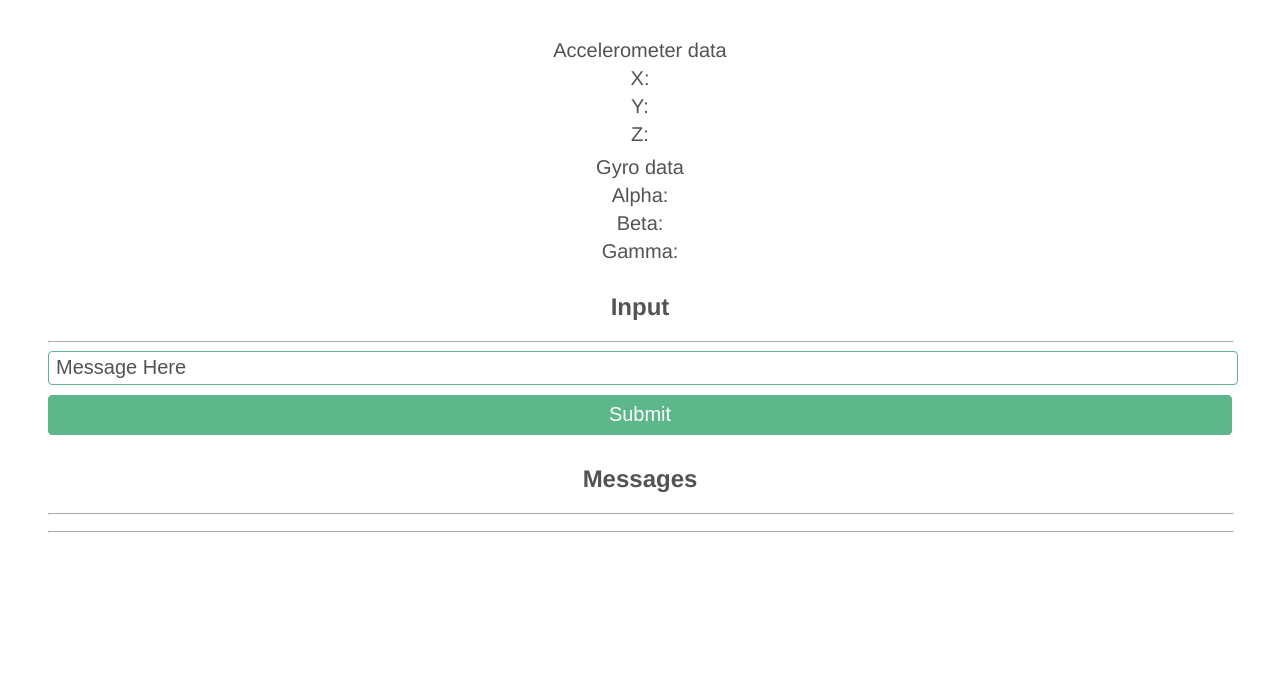
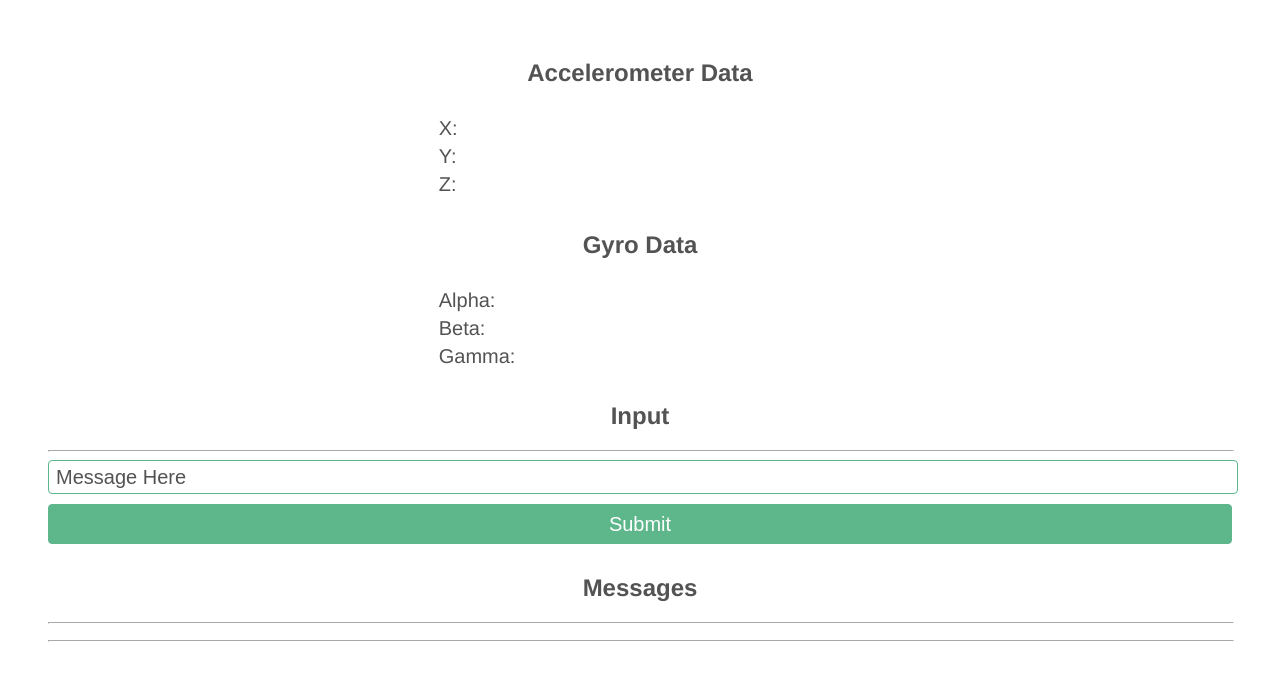
Before and after one commit to hug-0/socket-test, a website: page public/index.html in a window 1280 px wide. Shown: the part 119-800 px from the top of the page. Drawn offline with nearby package versions, Linux system fonts and the light colour scheme; no server answers.

Commit message:
CSS updates.

```diff
--- a/public/default.css
+++ b/public/default.css
@@ -18,7 +18,8 @@ h1, h2 {
 
 .phone-data {
   margin: 0;
-  padding: 0;
+  padding: 10px 33%;
+  text-align: left;
 }
 
 hr {
--- a/public/index.html
+++ b/public/index.html
@@ -10,23 +10,19 @@
       <h1>Chat &amp; Phone Sensor Example</h1>
     </div>
     <div class="phone">
+      <h2>Accelerometer Data</h2>
       <ul class="phone-data">
-        <li>
-          <ul class="phone-data">
-            <li>Accelerometer data</li>
         <li id="x">X: </li>
         <li id="y">Y: </li>
         <li id="z">Z: </li>
       </ul>
-        </li>
-        <li>
+    </div>
+    <div class="phone">
+      <h2>Gyro Data</h2>
       <ul class="phone-data">
-            <li>Gyro data</li>
         <li id="a">Alpha: </li>
         <li id="b">Beta: </li>
         <li id="g">Gamma: </li>
-          </ul>
-        </li>
       </ul>
     </div>
     <div class="chatInput">
```
Lines whose indentation alone changed are shown as unchanged.
